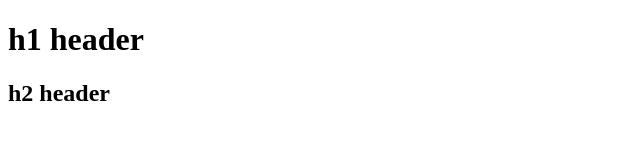
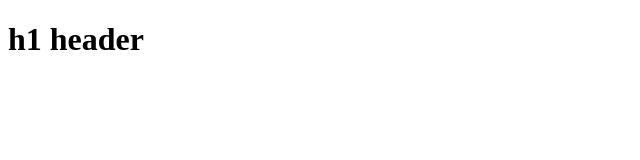
Before and after one commit to JimmyW225/hello-world-25, a plain HTML site: page index.html in a window 1280 px wide. Shown: the whole page, without its empty margins (0-640 px from the left). Drawn offline with Linux system fonts and the light colour scheme.

Commit message:
Update index.html

```diff
--- a/index.html
+++ b/index.html
@@ -14,7 +14,6 @@
     </head>
     <body>
         <h1>h1 header</h1>
-        <h2>h2 header</h2>
         <!--[if lt IE 7]>
             <p class="browsehappy">You are using an <strong>outdated</strong> browser. Please <a href="#">upgrade your browser</a> to improve your experience.</p>
         <![endif]-->
```
